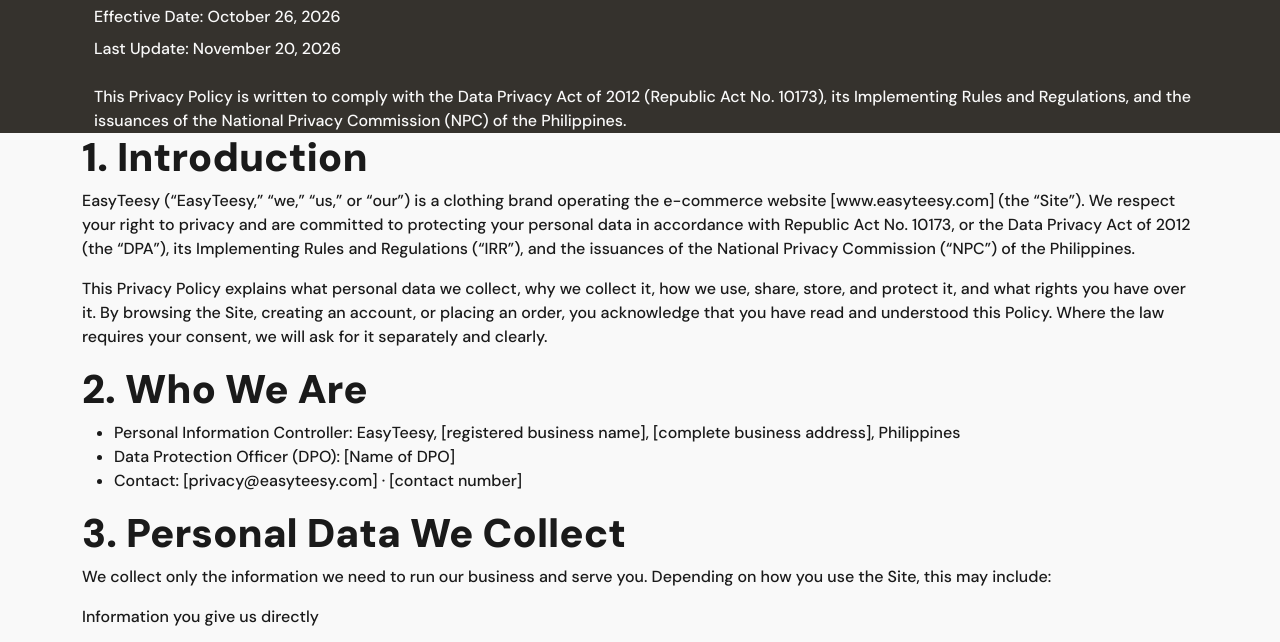
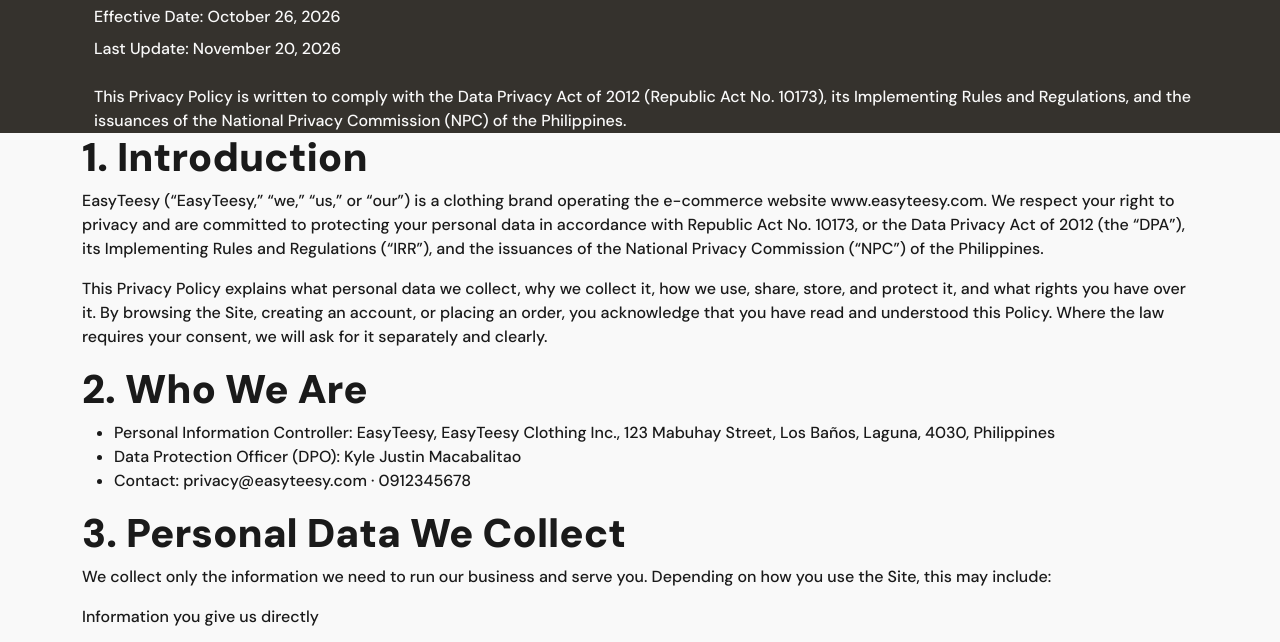
Before and after one commit to balleli/EasyTeesy_Group1, a plain HTML site: page privacy.html in a window 1280 px wide. Shown: the part 110-752 px from the top of the page. Drawn offline with nearby package versions, Linux system fonts and the light colour scheme.

Commit message:
privacy.html

```diff
--- a/privacy.html
+++ b/privacy.html
@@ -65,13 +65,13 @@
 
      <div class="policy-rules">
         <h1>1. Introduction</h1>
-        <p>EasyTeesy (“EasyTeesy,” “we,” “us,” or “our”) is a clothing brand operating the e-commerce website [www.easyteesy.com] (the “Site”). We respect your right to privacy and are committed to protecting your personal data in accordance with Republic Act No. 10173, or the Data Privacy Act of 2012 (the “DPA”), its Implementing Rules and Regulations (“IRR”), and the issuances of the National Privacy Commission (“NPC”) of the Philippines.</p>
+        <p>EasyTeesy (“EasyTeesy,” “we,” “us,” or “our”) is a clothing brand operating the e-commerce website www.easyteesy.com. We respect your right to privacy and are committed to protecting your personal data in accordance with Republic Act No. 10173, or the Data Privacy Act of 2012 (the “DPA”), its Implementing Rules and Regulations (“IRR”), and the issuances of the National Privacy Commission (“NPC”) of the Philippines.</p>
         <p>This Privacy Policy explains what personal data we collect, why we collect it, how we use, share, store, and protect it, and what rights you have over it. By browsing the Site, creating an account, or placing an order, you acknowledge that you have read and understood this Policy. Where the law requires your consent, we will ask for it separately and clearly.</p>
         <h1>2. Who We Are</h1>
         <ul>
-            <li>Personal Information Controller: EasyTeesy, [registered business name], [complete business address], Philippines</li>
-            <li>Data Protection Officer (DPO): [Name of DPO]</li>
-            <li>Contact: [privacy@easyteesy.com] · [contact number]</li>
+            <li>Personal Information Controller: EasyTeesy, EasyTeesy Clothing Inc., 123 Mabuhay Street, Los Baños, Laguna, 4030, Philippines</li>
+            <li>Data Protection Officer (DPO): Kyle Justin Macabalitao</li>
+            <li>Contact: privacy@easyteesy.com · 0912345678</li>
         </ul>
         <h1>3. Personal Data We Collect</h1>
         <p>We collect only the information we need to run our business and serve you. Depending on how you use the Site, this may include:</p>
@@ -155,7 +155,7 @@
             <li>Right to damages for any inaccurate, incomplete, outdated, false, unlawfully obtained, or unauthorized use of your personal data.</li>
             <li>Right to file a complaint with the National Privacy Commission.</li>
         </ol>
-        <p>To exercise any of these rights, email our DPO at [privacy@easyteesy.com] with your full name, the email address linked to your account, and a description of your request. We may ask for proof of identity to protect your data from unauthorized requests. We aim to respond within [fifteen (15)] days. Some rights are subject to limitations allowed by law, for example where we must retain records to comply with legal obligations.</p>
+        <p>To exercise any of these rights, email our DPO at privacy@easyteesy.com with your full name, the email address linked to your account, and a description of your request. We may ask for proof of identity to protect your data from unauthorized requests. We aim to respond within [fifteen (15)] days. Some rights are subject to limitations allowed by law, for example where we must retain records to comply with legal obligations.</p>
         <p>You may unsubscribe from marketing messages at any time by clicking the “unsubscribe” link in our emails, replying “STOP” to our SMS messages, or contacting us directly.</p>
         <h1>9. Cookies and Similar Technologies</h1>
         <p>The Site uses cookies and similar technologies to keep it working and to understand how it is used.</p>
@@ -183,7 +183,7 @@
         <p>We may update this Policy from time to time to reflect changes in our practices, technology, or the law. We will post the updated version on the Site with a new “Last updated” date, and where the changes are significant, we will notify you by email or a prominent notice on the Site. Your continued use of the Site after the update means you acknowledge the revised Policy, and where required by law, we will ask for your consent again.</p>
         <h1>15. Contact Us and Complaints</h1>
         <p>For questions, concerns, or requests about this Privacy Policy or your personal data, please contact our Data Protection Officer:</p>
-        <p>Data Protection Officer EasyTeesy [Complete business address], Philippines Email: [privacy@easyteesy.com] Phone: [contact number]</p>
+        <p>Data Protection Officer EasyTeesy at 123 Mabuhay Street, Los Baños, Laguna, 4030, Philippines, Philippines Email: privacy@easyteesy.com Phone: 0912345678</p>
         <p>If you believe your data privacy rights have been violated and we have not resolved your concern, you may file a complaint with the National Privacy Commission:</p>
         <p>National Privacy Commission PICC Complex, Roxas Boulevard, Pasay City 1307, Philippines Website: www.privacy.gov.ph</p>
      </div>
```
